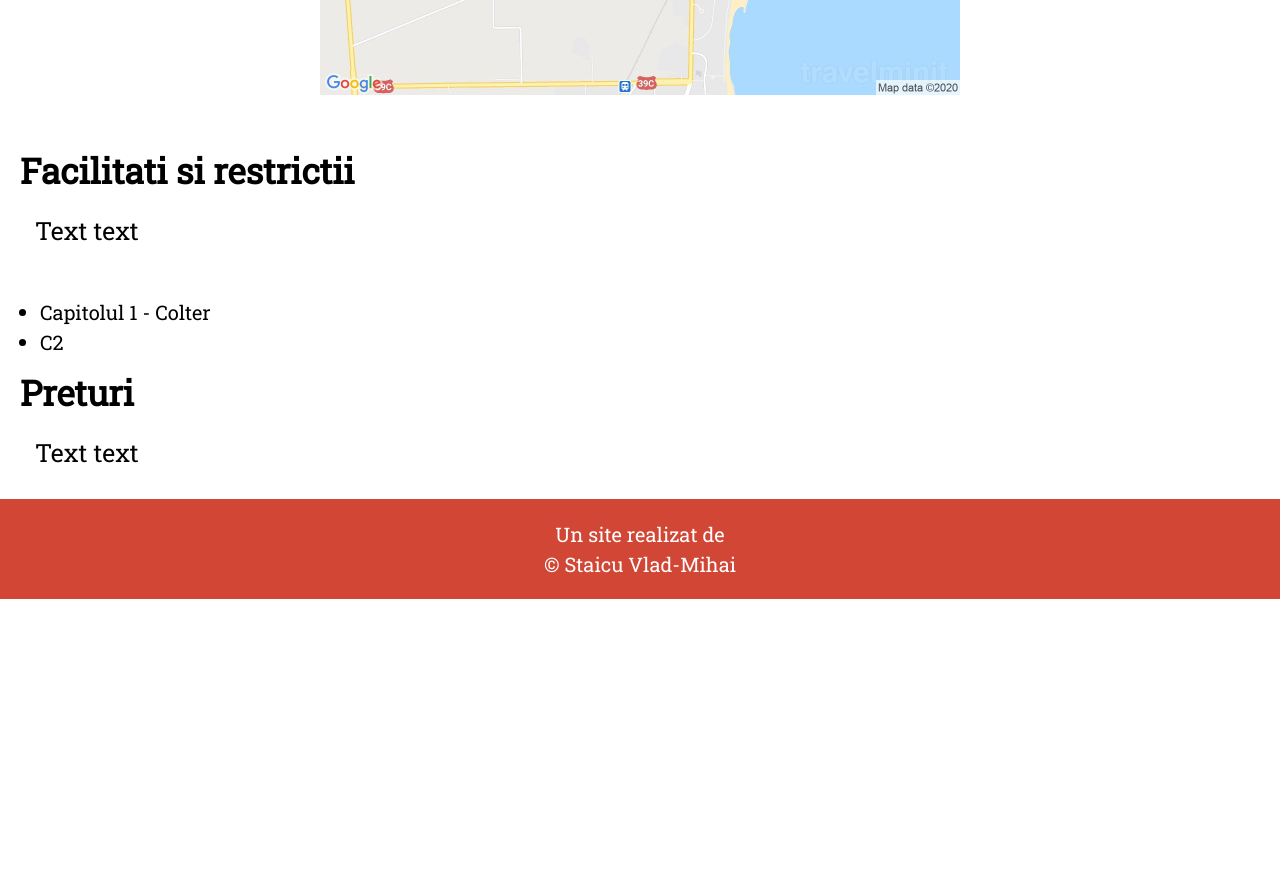
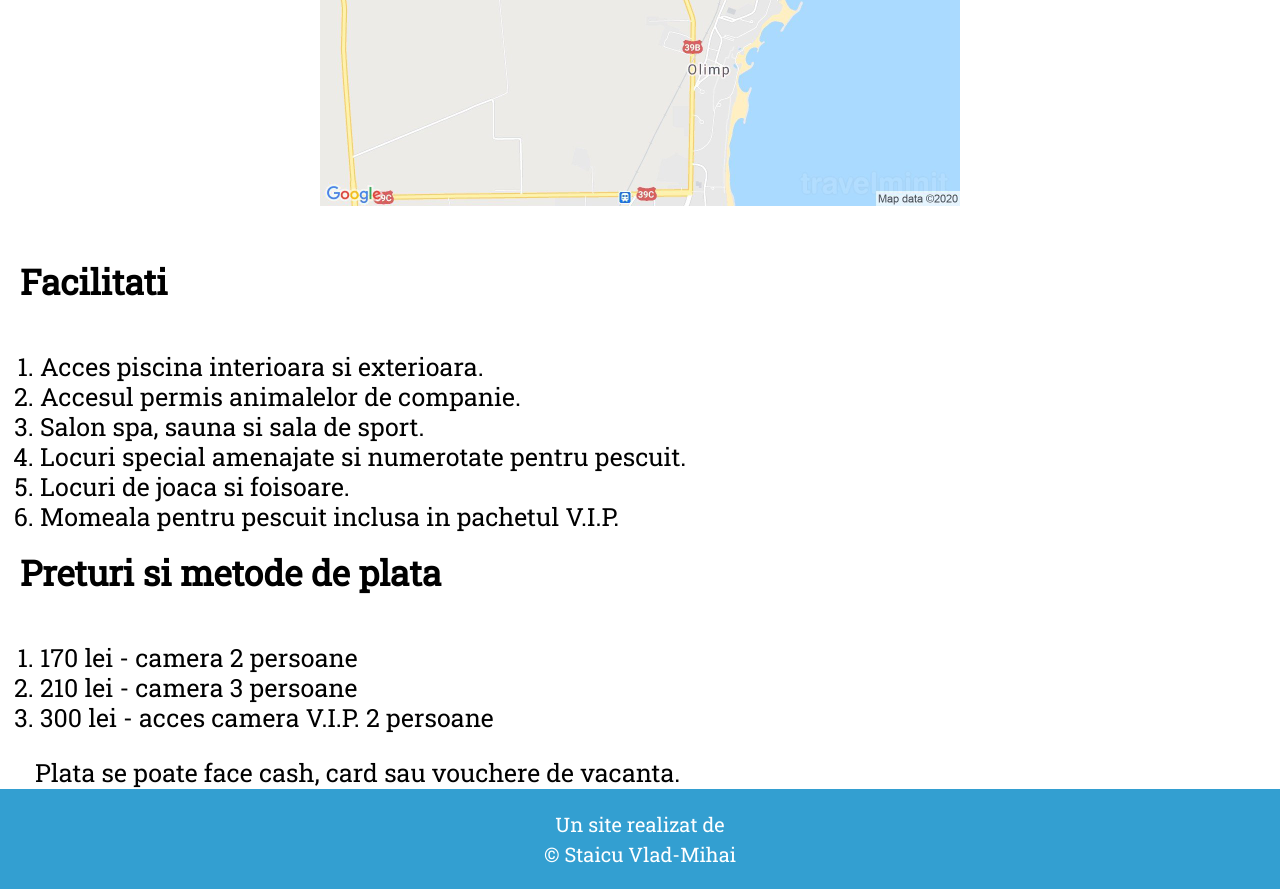
Before and after one commit to vladmstaicu/proiect, a plain HTML site: page index.html in a window 1280 px wide. Shown: the part 1340-2229 px from the top of the page. Before the commit the page ends 1939 px from the top, so only its background shows below. Drawn offline with Linux system fonts and the light colour scheme.

Commit message:
Proiect final

```diff
--- a/index.html
+++ b/index.html
@@ -24,23 +24,36 @@
 
 <sub>Despre noi</sub><br><br>
 
-<p1>Sunteti pescar si doriti sa stati la un hotel primitor in vacanta</p1><br><br>
+<p1>Sunteti pescar si doriti sa stati la un hotel primitor in vacanta dumneavoastra? Aproape de malul marii puteti gasi unul dintre cele mai unice hoteluri. Va asteptam la pescuit, inot, relaxare si distractie!
+</p1><br><br>
 
 
 <sub>Amplasare</sub><br><br>
-<p1>Text text</p1><br><br>
+<p1>Hotelul se afla in apropierea statiunii Olimp.</p1><br><br>
+<ul>
+    <li>Puteti vedea amplasarea hotelului in imaginea de mai jos.</li>
+
+</ul>
 <img src="img/hotel.jpg" class="center"><br><br>
 
 
 
-<sub>Facilitati si restrictii</sub><br><br>
-<p1>Text text</p1><br><br>
-<ul>
-    <li>Capitolul 1 - Colter</li>
-    <li>C2</li>
-</ul>
-<sub>Preturi</sub><br><br>
-<p1>Text text</p1><br><br>
+<sub>Facilitati</sub><br><br>
+<ol>
+    <li>Acces piscina interioara si exterioara.</li>
+    <li>Accesul permis animalelor de companie.</li>
+    <li>Salon spa, sauna si sala de sport.</li>
+    <li>Locuri special amenajate si numerotate pentru pescuit.</li>
+    <li>Locuri de joaca si foisoare.</li>
+    <li>Momeala pentru pescuit inclusa in pachetul V.I.P.</li>
+</ol>
+<sub>Preturi si metode de plata</sub><br><br>
+<ol>
+<li>170 lei - camera 2 persoane</li>
+<li>210 lei - camera 3 persoane</li>
+<li>300 lei - acces camera V.I.P. 2 persoane</li>
+</ol>
+<p1>Plata se poate face cash, card sau vouchere de vacanta.</p1>
 
 
 <footer>
--- a/style.css
+++ b/style.css
@@ -6,7 +6,7 @@ body {
 }
 
 header {
-  background-color: #d14635;
+  background-color: #339fd1;
   text-align: center;
   padding-top: 20px;
   padding-bottom: 50px;
@@ -18,7 +18,7 @@ header img {
 }
 
 header h1 {
-  color: white;
+  color: rgb(255, 255, 255);
   padding-bottom: 10px;
   font-size: 50px;
 }
@@ -61,9 +61,11 @@ p1 {
   font-size: 25px;
   padding: 35px;
 }
-
+ol,ul {
+  font-size: 25px;
+}
 footer {
-  background-color: #d14635;
+  background-color: #339fd1;
   text-align: center;
   color: white;
   padding: 20px;
```
